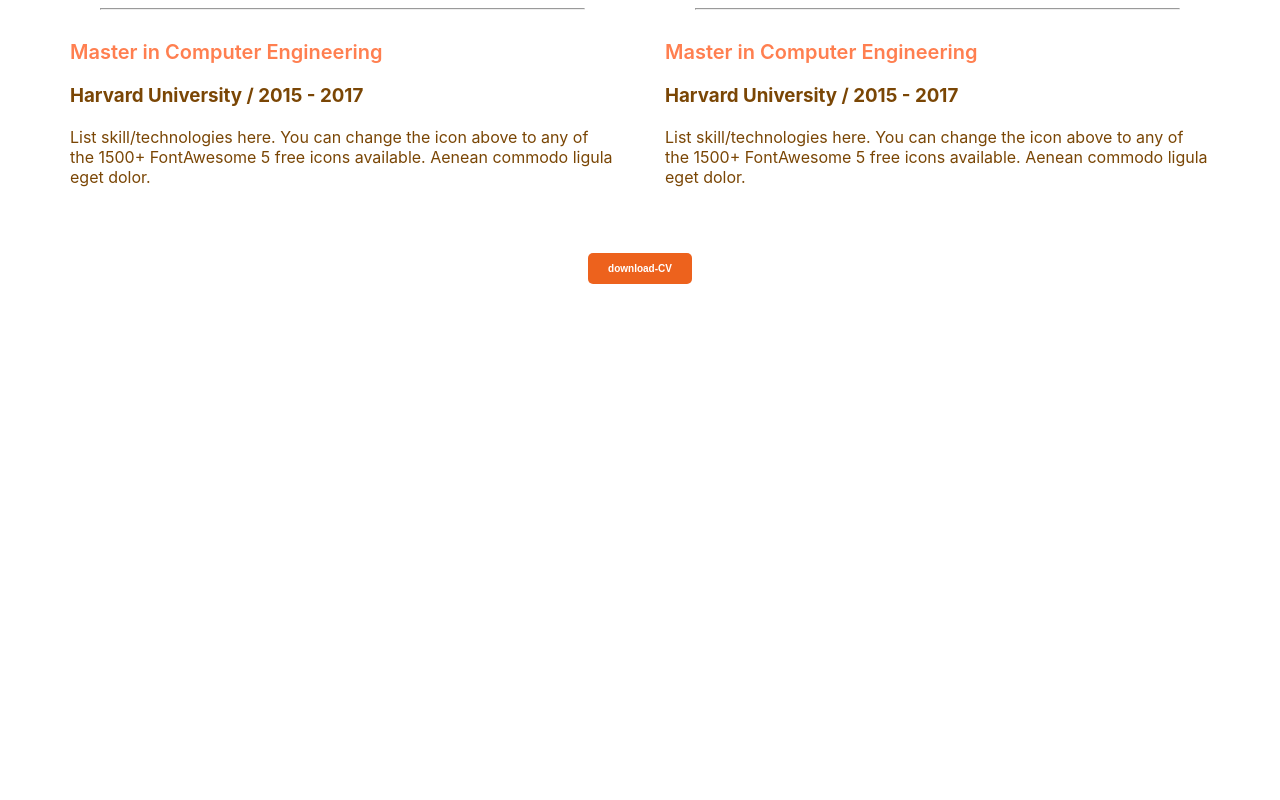
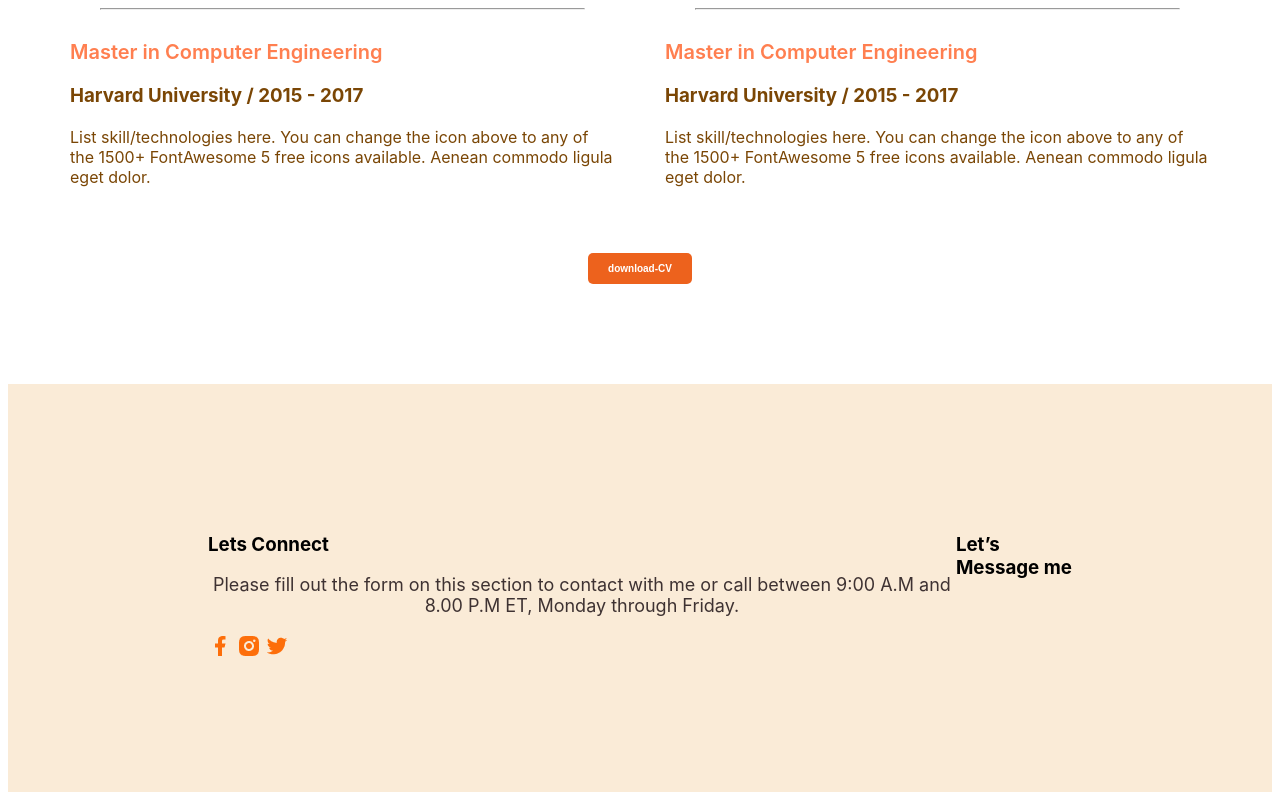
Before and after one commit to Arafinshariath/webdeveloper-portfolio, a plain HTML site: page index.html in a window 1280 px wide. Shown: the part 2289-3089 px from the top of the page. Before the commit the page ends 2581 px from the top, so only its background shows below. Drawn offline with Linux system fonts and the light colour scheme.

Commit message:
basic footrer

```diff
--- a/index.html
+++ b/index.html
@@ -160,6 +160,20 @@
 
     </main>
     <footer>
+      <div class="footer-column">
+         <h3 class="section-title">Lets Connect</h3>
+         <p class="section-description">Please fill out the form on this section to contact with me or call between 9:00 A.M and 8.00 P.M ET, Monday through Friday.</p>
+         <div class="social-links">
+            <a href=""><img src="images/icons/facebook.png" alt=""></a>
+            <a href=""><img src="images/icons/insta.png" alt=""></a>
+            <a href=""><img src="images/icons/twitter.png" alt=""></a>
+         </div>
+      </div>
+
+      <div class="footer-column">
+         <h3 class="section-title">Let’s Message me</h3>
+
+      </div>
 
     </footer>
 
--- a/styles/portfolio.css
+++ b/styles/portfolio.css
@@ -152,3 +152,9 @@
     text-align: center;
     margin-top: 50px;
 }
+footer{
+    display: flex;
+    background-color: antiquewhite;
+    padding: 130px 200px;
+    margin-top: 100px;
+}
```
